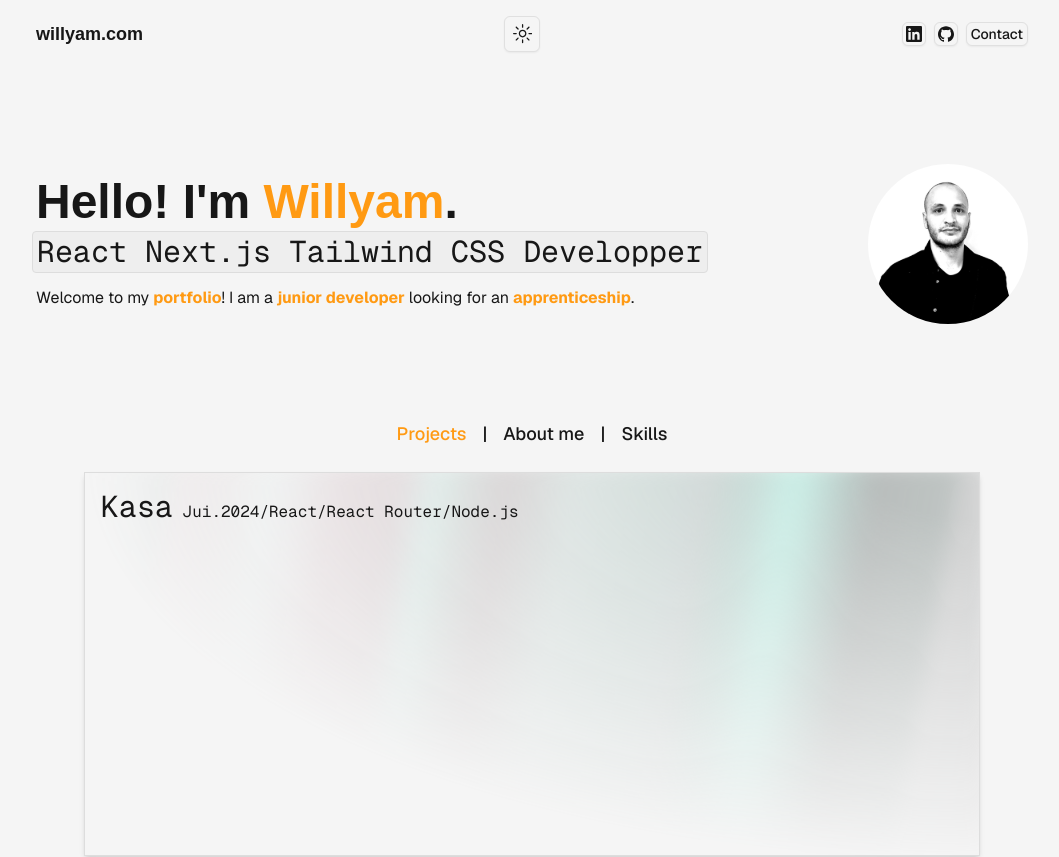
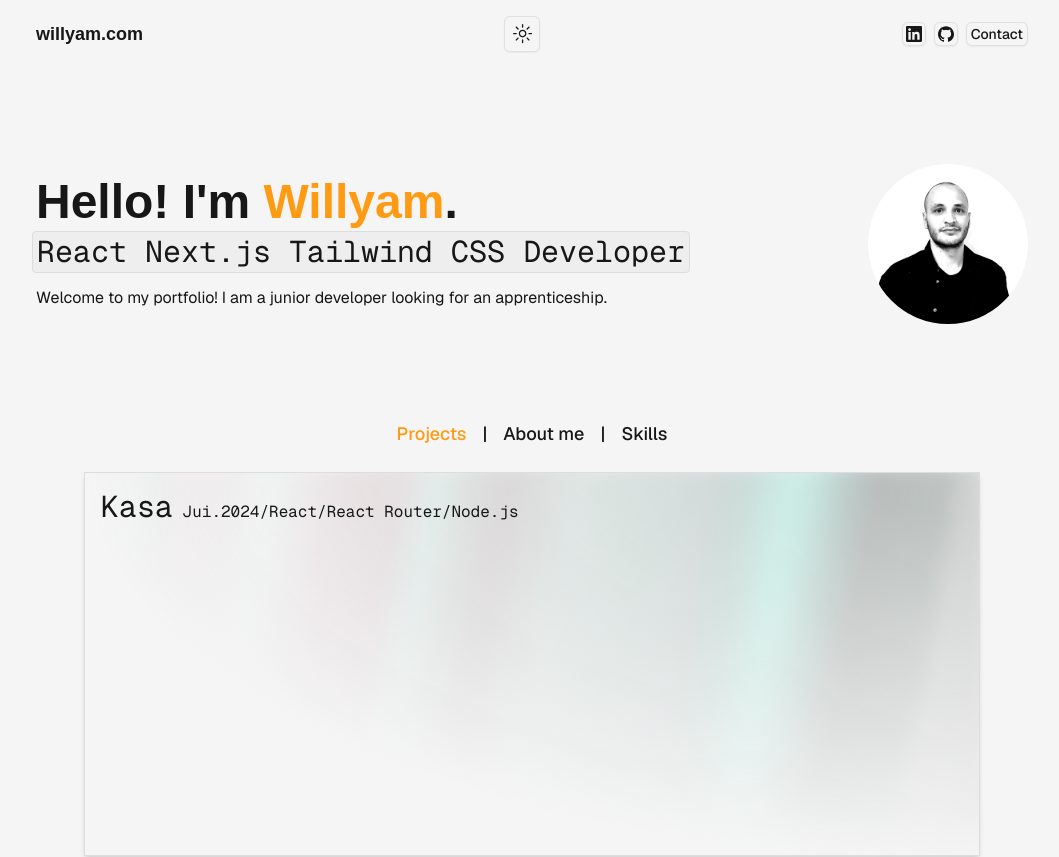
Before and after one commit to Willzebud/Portfolio, a Next.js app: page / in a window 1280 px wide. Shown: the top 857 px of the page, without its empty margins (108-1167 px from the left). Built offline with nearby package versions, Linux system fonts and the light colour scheme; a web font is replaced by a local one.

Commit message:
Version 3.1

```diff
--- a/app/_components/AboutMeContent.tsx
+++ b/app/_components/AboutMeContent.tsx
@@ -1,7 +1,11 @@
+import content from "@/app/_data/content.json"; // Importez le contenu JSON
+
 const AboutMeContent = () => {
+  const { text } = content.aboutMe; // Extraire le contenu depuis JSON
+
   return (
     <div className="font-mono text-foreground">
-      <p>Hello again! Thanks for scrolling this far! 👩‍💻...</p>
+      <p>{text}</p>
     </div>
   );
 };
--- a/app/_components/Hero.tsx
+++ b/app/_components/Hero.tsx
@@ -2,6 +2,7 @@
 import { ComponentPropsWithoutRef } from "react";
 import { Section } from "./Section";
 import { cn } from "@/lib/utils";
+import content from "@/app/_data/content.json"; // Importez le contenu JSON
 
 const Code = ({ className, ...props }: ComponentPropsWithoutRef<"span">) => {
   return (
@@ -16,27 +17,20 @@ const Code = ({ className, ...props }: ComponentPropsWithoutRef<"span">) => {
 };
 
 export const Hero = () => {
+  const { greeting, name, title, introduction } = content.hero; // Extraire le contenu depuis JSON
+
   return (
     <Section className="flex max-lg:flex-col items-center justify-between gap-6">
       <div className="flex-[2] flex flex-col gap-2">
         <h2 className="font-caption font-bold text-5xl">
-          Hello! I&apos;m <span className="text-brandPrimary">Willyam</span>.
+          {greeting} <span className="text-brandPrimary">{name}</span>.
         </h2>
         <h3 className="text-3xl font-caption">
-          <Code className="inline-flex items-center">
-            React Next.js Tailwind CSS Developper
-          </Code>
+          <Code className="inline-flex items-center">{title}</Code>
         </h3>
-        <p className="text-base mt-2">
-          Welcome to my{" "}
-          <span className="text-brandPrimary font-bold">portfolio</span>! I am a{" "}
-          <span className="text-brandPrimary font-bold">junior developer</span>{" "}
-          looking for an{" "}
-          <span className="text-brandPrimary font-bold">apprenticeship</span>.
-        </p>
+        <p className="text-base mt-2">{introduction}</p>
       </div>
       <div className="flex-shrink-0 mr-0">
-        {" "}
         <img
           src="/PhotoWillyamRbr.svg"
           className="w-full h-auto max-w-40 max-md:w-56"
--- a/app/_components/ProjectsContent.tsx
+++ b/app/_components/ProjectsContent.tsx
@@ -6,69 +6,49 @@ import {
   DialogTitle,
   DialogTrigger,
 } from "@/components/ui/dialog";
+import content from "@/app/_data/content.json"; // Importez le contenu JSON
 
 const ProjectsContent = () => {
+  const { project1 } = content.projects; // Extraire le contenu depuis JSON
+
   return (
     <div className="font-mono">
       <Dialog>
         <DialogTrigger asChild>
           <p className="cursor-pointer hover:text-brandPrimary transition duration-300 text-foreground">
-            <span className="font-mono text-3xl">Kasa</span>{" "}
+            <span className="font-mono text-3xl">{project1.title}</span>{" "}
             <span className="font-normal font-mono">
-              Jui.2024/React/React Router/Node.js
+              {project1.date}/{project1.techStack}
             </span>
           </p>
         </DialogTrigger>
         <DialogContent className="max-w-md max-h-[75vh] overflow-y-auto bg-background text-foreground">
           <DialogHeader>
             <DialogTitle className="font-semibold text-base text-brandPrimary">
-              Détails du Projet
+              {project1.realisationTitle}
             </DialogTitle>
             <DialogDescription className="text-sm text-foreground">
-              Ce projet est une application Web de location immobilière
-              développée en utilisant React, React Router, et Node.js.
+              {project1.description}
             </DialogDescription>
           </DialogHeader>
           <div className="mt-4">
             <section className="mb-3">
               <h3 className="font-semibold text-base text-brandPrimary">
-                Description de la Réalisation
+                {project1.realisationTitle}
               </h3>
-              <p className="text-sm text-justify">
-                Dans ce projet, j'ai implémenté le front-end d'une application
-                de location immobilière en utilisant React et React Router pour
-                créer une interface utilisateur moderne et réactive. Le projet
-                s'appuie sur des données simulées extraites d'un fichier JSON et
-                se concentre exclusivement sur le développement front-end, en se
-                basant sur des maquettes fournies.
-              </p>
+              <p className="text-sm text-justify">{project1.realisationText}</p>
             </section>
             <section className="mb-3">
               <h3 className="font-semibold text-base text-brandPrimary">
-                Problématiques Rencontrées et Solutions
+                {project1.challengesTitle}
               </h3>
-              <p className="text-sm text-justify">
-                Une des principales problématiques a été de gérer le routage
-                entre les différentes pages de l'application. Pour surmonter ce
-                défi, j'ai utilisé React Router, ce qui m'a permis de configurer
-                facilement la navigation et de gérer les états des composants
-                liés à la navigation. De plus, j'ai dû simuler des données
-                extraites d'un fichier JSON, ce qui m'a appris à manipuler et
-                afficher des données dynamiques dans une application React.
-              </p>
+              <p className="text-sm text-justify">{project1.challengesText}</p>
             </section>
             <section className="mb-3">
               <h3 className="font-semibold text-base text-brandPrimary">
-                Compétences Développées
+                {project1.skillsTitle}
               </h3>
-              <p className="text-sm text-justify">
-                Ce projet m'a permis de renforcer mes compétences en
-                développement front-end avec React et React Router, ainsi que
-                d'acquérir une meilleure maîtrise de Node.js pour exécuter du
-                code JavaScript en dehors du navigateur. J'ai également utilisé
-                SASS pour gérer le CSS et j'ai implémenté des animations CSS
-                pour améliorer l'expérience utilisateur.
-              </p>
+              <p className="text-sm text-justify">{project1.skillsText}</p>
             </section>
             <section className="mb-3">
               <h3 className="font-semibold text-base text-brandPrimary">
@@ -77,12 +57,12 @@ const ProjectsContent = () => {
               <p className="text-sm text-justify">
                 Vous pouvez consulter le code source complet sur GitHub :{" "}
                 <a
-                  href="https://github.com/Willzebud/application_web_location_immobiliere_React"
+                  href={project1.codeLinkUrl}
                   target="_blank"
                   rel="noopener noreferrer"
                   className="cursor-pointer hover:text-brandPrimary transition duration-300 underline"
                 >
-                  Voir le projet sur GitHub
+                  {project1.codeLinkText}
                 </a>
                 .
               </p>
--- /dev/null
+++ b/app/_data/content.json
@@ -0,0 +1,27 @@
+{
+  "hero": {
+    "greeting": "Hello! I'm",
+    "name": "Willyam",
+    "title": "React Next.js Tailwind CSS Developer",
+    "introduction": "Welcome to my portfolio! I am a junior developer looking for an apprenticeship."
+  },
+  "projects": {
+    "project1": {
+      "title": "Kasa",
+      "date": "Jui.2024",
+      "techStack": "React/React Router/Node.js",
+      "description": "Ce projet est une application Web de location immobilière développée en utilisant React, React Router, et Node.js.",
+      "realisationTitle": "Description de la Réalisation",
+      "realisationText": "Dans ce projet, j'ai implémenté le front-end d'une application de location immobilière en utilisant React et React Router pour créer une interface utilisateur moderne et réactive. Le projet s'appuie sur des données simulées extraites d'un fichier JSON et se concentre exclusivement sur le développement front-end, en se basant sur des maquettes fournies.",
+      "challengesTitle": "Problématiques Rencontrées et Solutions",
+      "challengesText": "Une des principales problématiques a été de gérer le routage entre les différentes pages de l'application. Pour surmonter ce défi, j'ai utilisé React Router, ce qui m'a permis de configurer facilement la navigation et de gérer les états des composants liés à la navigation. De plus, j'ai dû simuler des données extraites d'un fichier JSON, ce qui m'a appris à manipuler et afficher des données dynamiques dans une application React.",
+      "skillsTitle": "Compétences Développées",
+      "skillsText": "Ce projet m'a permis de renforcer mes compétences en développement front-end avec React et React Router, ainsi que d'acquérir une meilleure maîtrise de Node.js pour exécuter du code JavaScript en dehors du navigateur. J'ai également utilisé SASS pour gérer le CSS et j'ai implémenté des animations CSS pour améliorer l'expérience utilisateur.",
+      "codeLinkText": "Voir le projet sur GitHub",
+      "codeLinkUrl": "https://github.com/Willzebud/application_web_location_immobiliere_React"
+    }
+  },
+  "aboutMe": {
+    "text": "Hello again! Thanks for scrolling this far! 👩‍💻..."
+  }
+}
```
